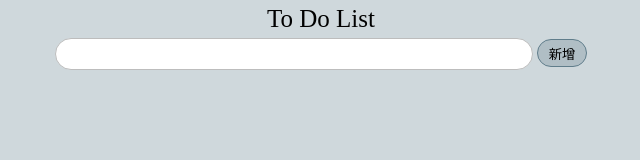
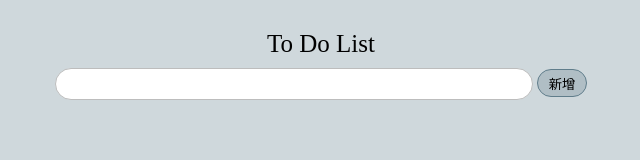
Before and after one commit to Ihave2brush/Ihave2brush.github.io, a plain HTML site: page index.html in a window 1280 px wide. Shown: the whole page, without its empty margins (319-959 px from the left). Drawn offline with Linux system fonts and the light colour scheme.

Commit message:
fix position

```diff
--- a/index.html
+++ b/index.html
@@ -1,23 +1,28 @@
 <!DOCTYPE html>
-<html lang="en" >
+<html lang="en">
+
 <head>
   <meta charset="UTF-8">
-  <title>CodePen - To Do List</title>
+  <title>To Do List</title>
   <link rel="stylesheet" href="./style.css">
 
 </head>
+
 <body>
   <!-- partial:index.partial.html -->
   <div class="container">
     <div class="title"> To Do List </div>
+    <div class="top">
       <div class="inputplace">
-    <input id="input"/>
+        <input id="input" />
         <button id="create">新增</button>
       </div>
       <div id="list"></div>
     </div>
+  </div>
   <!-- partial -->
-  <script  src="./script.js"></script>
+  <script src="./script.js"></script>
 
 </body>
+
 </html>
--- a/style.css
+++ b/style.css
@@ -3,12 +3,17 @@ body {
   background-color: #cfd8dc;
 }
 .container {
+  margin-top: 20px;
   display: flex;
   flex-direction: column;
   align-items: center;
 }
+.top {
+  display: flex;
+  flex-direction: column;
+}
 .title {
-  margin: 5px;
+  margin: 10px;
   font-size: 25px;
 }
 .delete {
```
Lines whose indentation alone changed are shown as unchanged.
